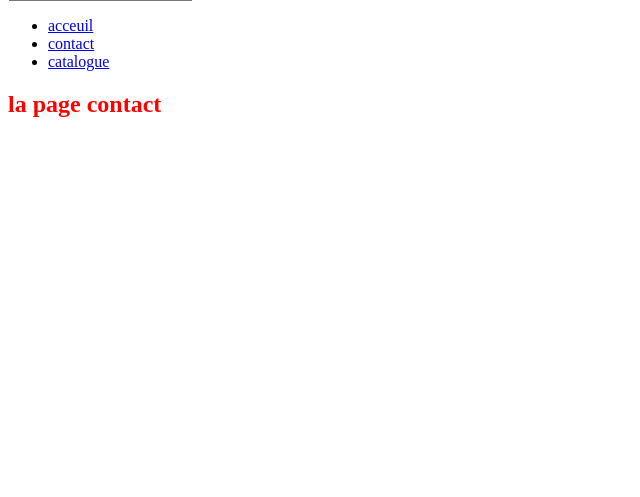
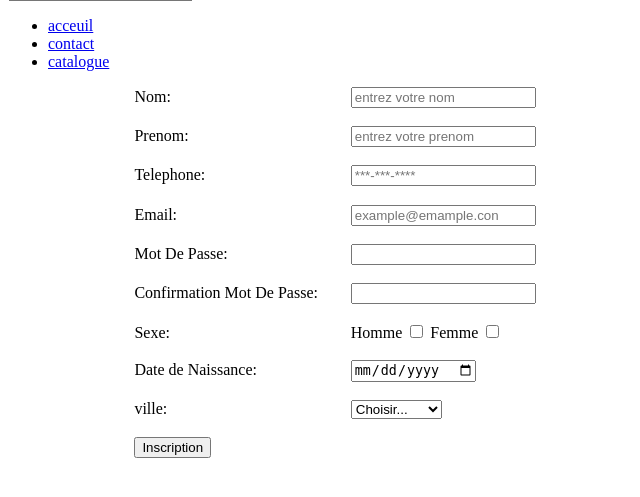
Before and after one commit to mfaye1/game, a PHP site: page /contact.php in a window 1280 px wide. Shown: the part 28-525 px from the top of the page, without its empty margins (0-640 px from the left). Run offline with PHP 8.4, Linux system fonts and the light colour scheme.

Commit message:
Add files via upload

```diff
--- a/contact.php
+++ b/contact.php
@@ -3,13 +3,139 @@ require_once 'define.php';
 $page_title = 'Contact';
 ?>
 <?php
-require_once 'views/top.php';
 require_once 'views/header.php';
 require_once 'views/aside.php';
+require_once 'views/top.php'
 ?>
+<?php
+$reception = $en_reception = array_key_exists('saisi_nom', $_POST)
+            && array_key_exists('saisi_prenom', $_POST)
+            && array_key_exists('saisi_email', $_POST);
+/*d<abord le nom*/
+$nom='';
+$nom_valide = true;
+if (array_key_exists('saisi_nom',$_POST)){
+    $nom=filter_input(INPUT_POST,'saisi_nom',FILTER_SANITIZE_STRING);
+    $nom_valide = (1 === preg_match('/[A-Za-z]\w{1,}/',$nom));
+}
+/*******validation du prenom*/
+$prenom='';
+$prenom_valide = true;
+if (array_key_exists('saisi_prenom',$_POST)){
+    $prenom=filter_input(INPUT_POST,'saisi_prenom',FILTER_SANITIZE_STRING);
+    $prenom_valide = (1 === preg_match('/[A-Za-z]\w{1,}/',$prenom));
+}
+/******validation de l'email*/
+$email = '';
+$email_valide = true;
+if (array_key_exists('saisi_email', $_POST)) {
+    $email = filter_input(INPUT_POST, 'saisi_email', FILTER_SANITIZE_STRING);
+    $email_valide = (false !== filter_var($email, FILTER_VALIDATE_EMAIL));
+}
+
+/******/
+
+if ($reception && $nom_valide && $prenom_valide && $email_valide) {
+    // Les données de formulaire sont valides
+    header('Location:inscrire.php');
+    exit;
+}
+?>
+<style>
+    form{
+        width: 60%;
+    }
+    div{
+        margin-bottom: 3%;
+        display: block;
+    }
+    #wrapper{
+        width: 80%;
+        margin: auto;
+    }
+    label{
+        display: inline-block;
+        width: 35%;
+    }
+    .invalid input{
+    border: solid 2px red;
+    }
+    .invalid p {
+        color: red;
+        margin-left: 35%;
+               }
+</style>
+<div id="wrapper">
 <main>
-    <h2>la page contact</h2>
+    <form action="inscrire.php" method="post">
+        <div class="<?= $nom_valide ? '' : 'invalid' ?>">
+            <label for="saisi_nom">Nom: </label>
+            <input type="text" id="saisi_nom" name="saisi_nom" placeholder="entrez votre nom" value="<?=$nom?>">
+            <?php
+            if (! $nom_valide){
+                echo "<p>veuillez entre un nom valide</p>";
+            }
+            ?>
+        </div>
+        <div class="<?= $prenom_valide ? '' : 'invalid' ?>">
+            <label for="saisi_prenom">Prenom: </label>
+            <input type="text" id="saisi_prenom" name="saisi_prenom" placeholder="entrez votre prenom" value="<?=$prenom?>">
+            <?php
+            if (! $nom_valide){
+                echo "<p>veuillez entre un nom valide</p>";
+            }
+            ?>
+        </div>
+
+        <div class="">
+            <label for="saisi_telephone">Telephone: </label>
+            <input type="text" id="saisi_telephone" name="saisi_telephone" placeholder="***-***-****" value="">
+        </div>
+
+        <div class="<?= $email_valide ? '' : 'invalid' ?>">
+            <label for="saisi_email">Email: </label>
+            <input type="text" id="saisi_email" name="saisi_email" placeholder="example@emample.con" value="<?=$email?>">
+            <?php
+            if (! $email_valide){
+                echo "<p>veuillez entre un nom valide</p>";
+            }
+            ?>
+        </div>
+
+        <div class="">
+            <label for="">Mot De Passe: </label>
+            <input type="password" id="" name="" placeholder="" value="">
+        </div>
+        <div>
+            <label for="">Confirmation Mot De Passe: </label>
+            <input type="text" id="" name="" placeholder="" value="">
+        </div>
+        <div>
+            <label for="sexe">Sexe: </label>
+            Homme <input type="checkbox" name="sexe" id="sexe" value="">
+            Femme <input type="checkbox" name="sexe" id="sexe" value="">
+        </div>
+        <div>
+            <label for="birthday">Date de Naissance: </label>
+            <input type="date" id="birthday" name="birthday" value="">
+        </div>
+        <div>
+            <label for="ville">ville: </label>
+            <select id="ville" name="ville"  >
+                <option value="-1">Choisir...</option>
+                <option value="mo">Montréal</option>
+                <option value="qc">Québec</option>
+                <option value="ga">Gâtineau</option>
+                <option value="sh">Sherbrooke</option>
+            </select>
+        </div>
+        <div>
+            <input type="submit" value="Inscription">
+        </div>
+
+    </form>
 </main>
+</div>
 <?php
 require_once 'views/footer.php';
 ?>
```
